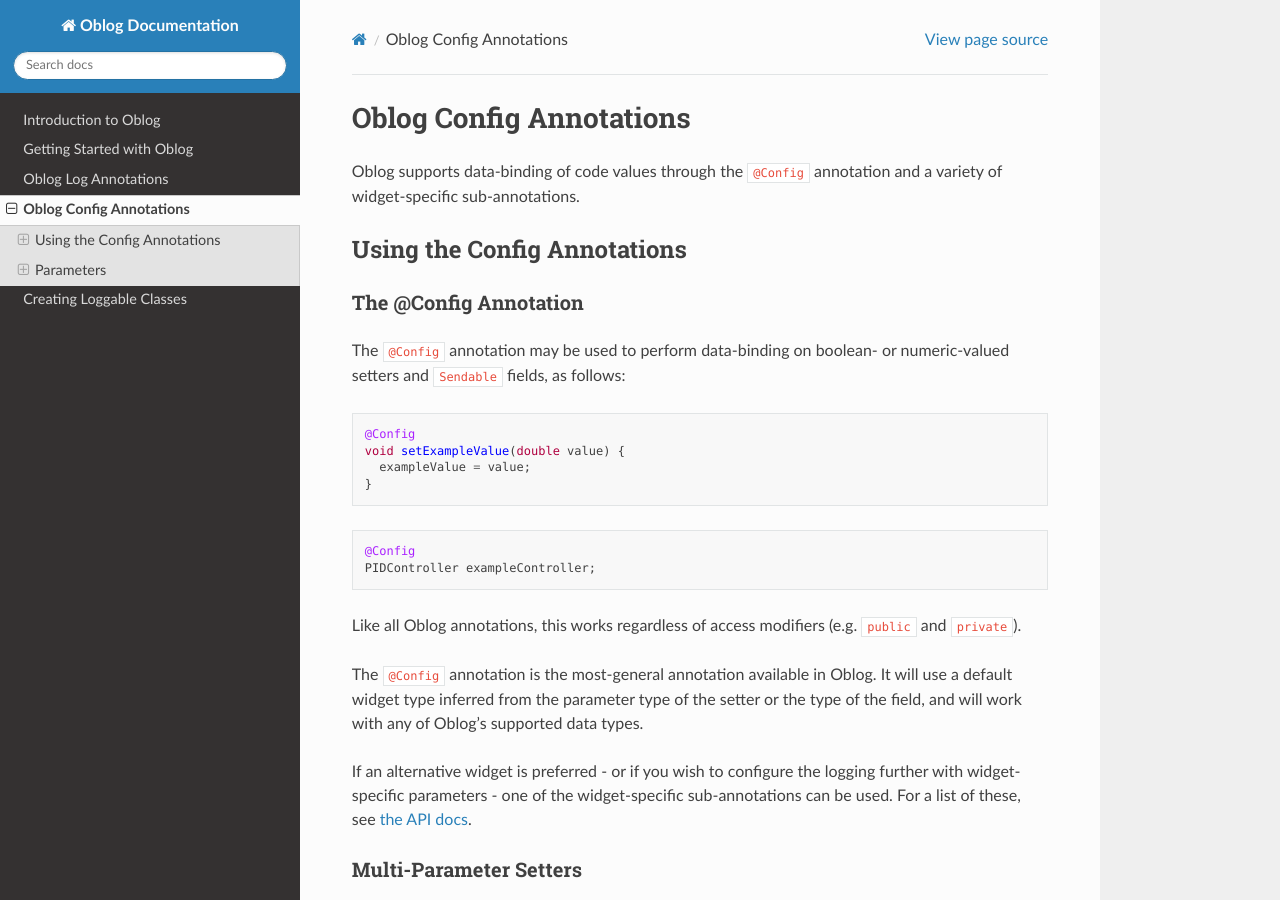
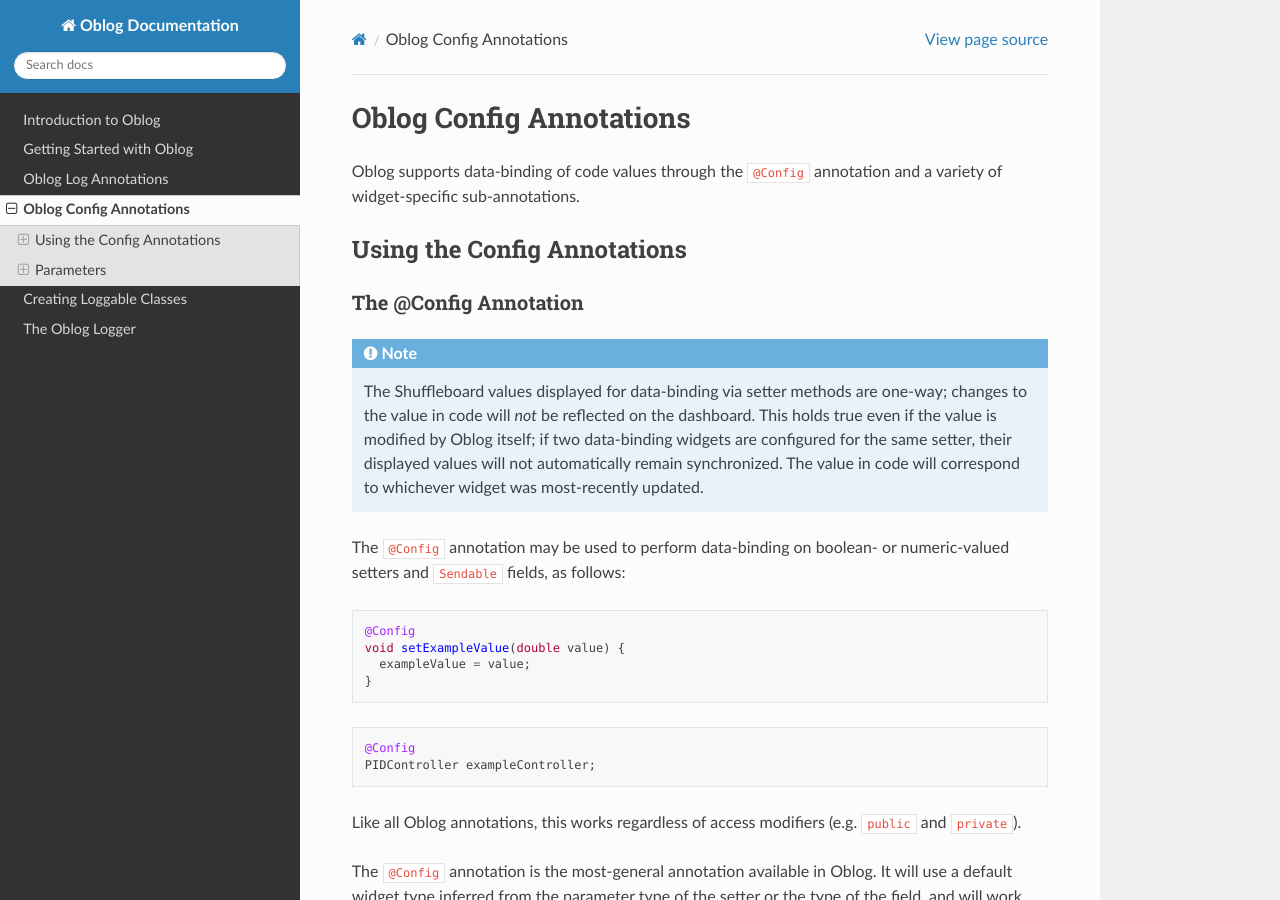
Before and after one commit to Oblarg/Oblog-docs, a Sphinx documentation site: the page built from source/configuration.rst, in a window 1280 px wide and 900 px high. Built offline with Sphinx 7.4.7 and the Read the Docs theme 2.0.0, drawn with Linux system fonts in a browser that asks for light colours; pages that are not in the unit, such as notebooks, are missing from menus; some of the changed text lies outside the part shown.

Commit message:
update for new Oblog version

```diff
--- a/source/configuration.rst
+++ b/source/configuration.rst
@@ -8,6 +8,8 @@
 
 The @Config Annotation
 ^^^^^^^^^^^^^^^^^^^^^^
+
+.. note:: The Shuffleboard values displayed for data-binding via setter methods are one-way; changes to the value in code will *not* be reflected on the dashboard.  This holds true even if the value is modified by Oblog itself; if two data-binding widgets are configured for the same setter, their displayed values will not automatically remain synchronized.  The value in code will correspond to whichever widget was most-recently updated.
 
 The ``@Config`` annotation may be used to perform data-binding on boolean- or numeric-valued setters and ``Sendable`` fields, as follows:
 
@@ -67,6 +69,24 @@
 
 The ``tabName`` parameter can be used to explicitly override Oblog's inferred tab structure.  If the ``tabName`` parameter is set, the bound value will be displayed under a Shuffleboard tab of the specified name.
 
+Method Name/Types
+^^^^^^^^^^^^^^^^^
+
+The ``methodName`` and ``methodTypes`` parameters can be used to extract a setter from a complex type for data-binding.  To do this, use the parameters to specify the name and argument types of the setter.  For example:
+
+.. code:: java
+
+  public class HasSetter {
+    public void setFoo(double foo) {
+      // what is done with the argument is unimportant
+    }
+  }
+
+.. code:: java
+
+  @Config(methodName = "setFoo", methodTypes = {double.class})
+  HasSetter hasSetter;
+
 Default Values
 ^^^^^^^^^^^^^^
 
--- a/source/index.rst
+++ b/source/index.rst
@@ -6,6 +6,8 @@
 For an overview of what Oblog is and why you should use it, see the :ref:`introduction page <introduction:Introduction to Oblog>`.  For a quick start guide, see :ref:`getting-started:Getting Started with Oblog`.
 
 The Oblog API docs can be found `here <https://oblarg.github.io/Oblog/>`__.
+
+An example project (based on the WPILib FrisbeeBot example project) demonstrating the usage of several Oblog features can be found `here <https://github.com/Oblarg/Oblog/tree/master/examples/src/main/java/io/github/oblarg/logexample>`__
 
 Contents
 --------
@@ -18,3 +20,4 @@
   logging
   configuration
   loggables
+  logger
--- a/source/loggables.rst
+++ b/source/loggables.rst
@@ -72,3 +72,8 @@
 To do this, annotate the ``Loggable`` class with the ``Log.Exclude`` or ``Config.Exclude`` annotation.  ``Loggable`` classes excluded in this way will never appear on the dashboard unless they are explicitly re-included with a ``Log.Include`` or ``Config.Include`` annotation on the specific field whose display on the dashboard is desired.
 
 Alternatively, the ``Exclude`` annotations can also be used on individual fields, rather than on the entire class.
+
+Arrays/Lists of Loggables
+-------------------------
+
+Oblog will also correctly handle arrays and lists of ``Loggable`` classes; in fact, Oblog dynamically checks the runtime type of each array/list element during startup, so ``Loggable`` elements of arrays/lists will be handled correctly even if the declared array type is not itself ``Loggable``.
```
Also changed, not shown: source/logger.rst (added, +51 -0 lines).
